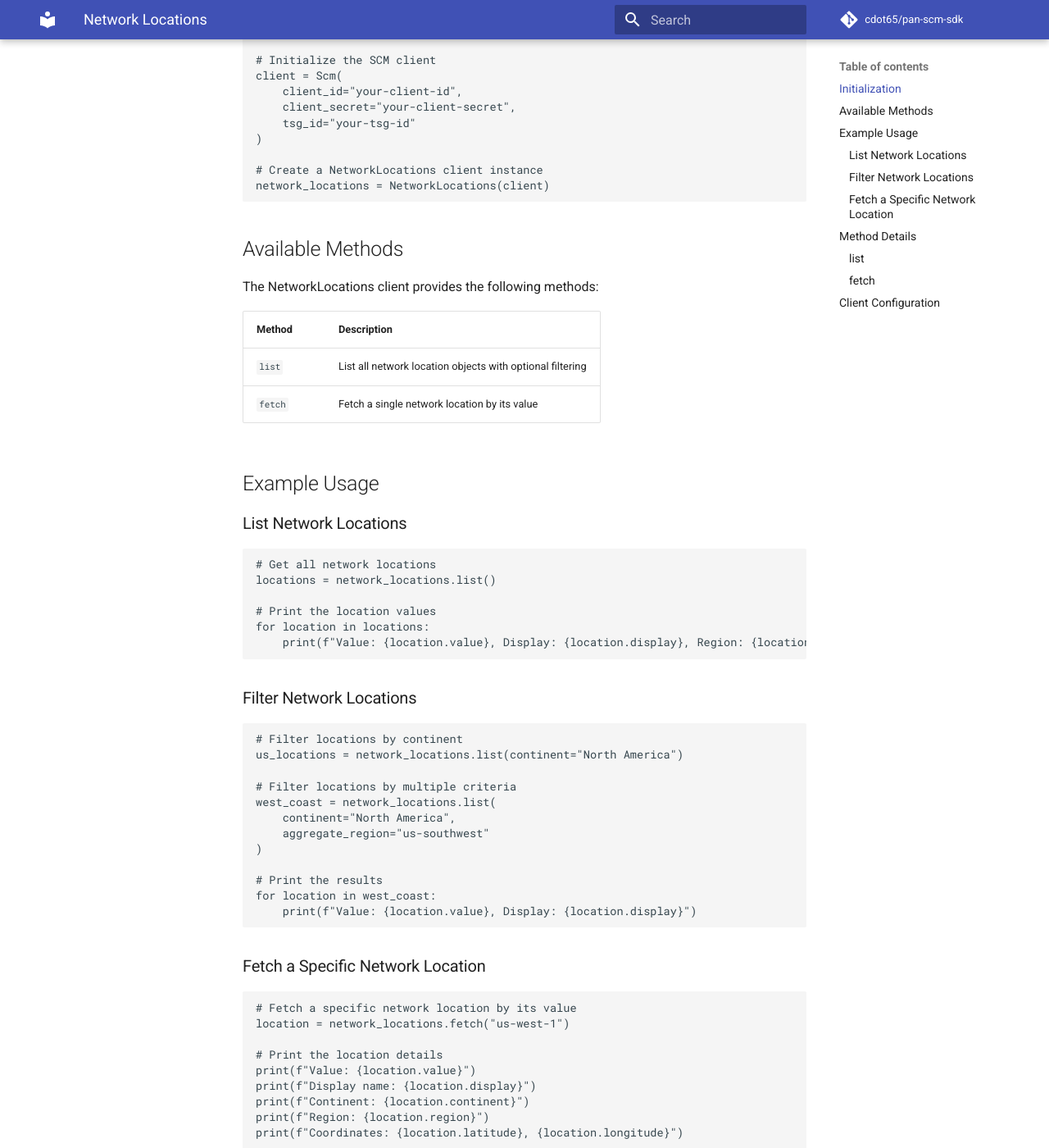
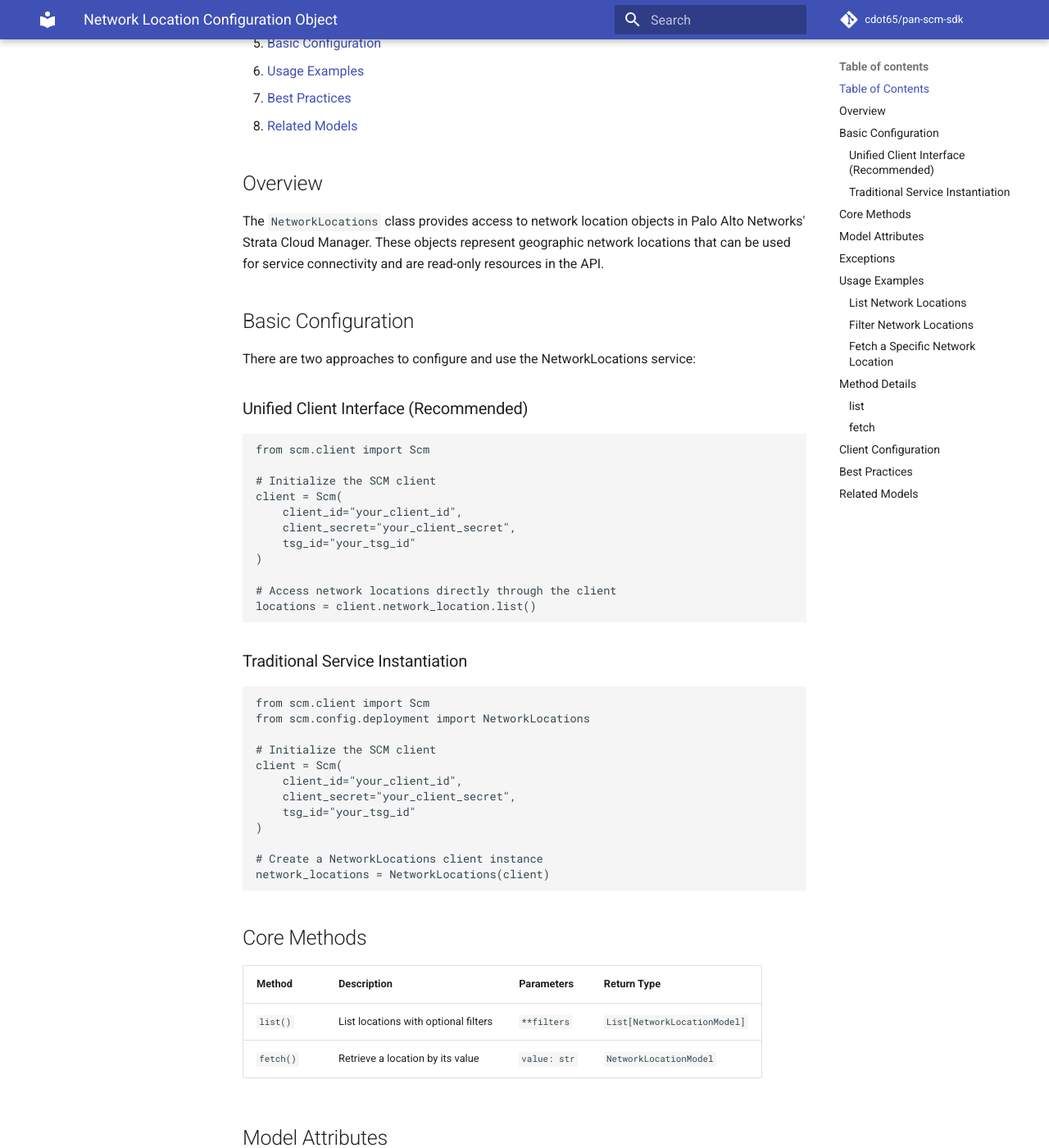
Before and after one commit to cdot65/pan-scm-sdk, an MkDocs documentation site: the page built from docs/sdk/config/deployment/network_locations.md, in a window 1280 px wide and 1400 px high, scrolled down 373 px. Shown: the whole window at 82% size. Built offline with MkDocs 1.6.1 and Material for MkDocs 9.7.7, drawn with Linux system fonts in a browser that asks for light colours; comment, search, counter and statistics services are not loaded; some of the changed text lies outside the part shown.

Commit message:
Fix client service import names in documentation (#153)
* Update README and restructure SDK documentation and imports

Enhanced README for clarity, added detailed usage examples, and included a new "NetworkLocations" service. Adjusted `__init__.py` and client import mappings to align with updated naming conventions and new features.

* Fix client service import names in documentation

- Correct references to client.auth_settings to client.auth_setting
- Correct references to client.agent_versions to client.agent_version
- Update code examples to use correct API client attribute names
- Ensure consistent naming across documentation files

````diff
--- a/docs/sdk/config/deployment/network_locations.md
+++ b/docs/sdk/config/deployment/network_locations.md
@@ -1,8 +1,40 @@
-# Network Locations
+# Network Location Configuration Object
 
-The `NetworkLocations` class provides access to network location objects in Palo Alto Networks' Strata Cloud Manager.
+## Table of Contents
+1. [Overview](#overview)
+2. [Core Methods](#core-methods)
+3. [Model Attributes](#model-attributes)
+4. [Exceptions](#exceptions)
+5. [Basic Configuration](#basic-configuration)
+6. [Usage Examples](#usage-examples)
+7. [Best Practices](#best-practices)
+8. [Related Models](#related-models)
 
-## Initialization
+## Overview
+
+The `NetworkLocations` class provides access to network location objects in Palo Alto Networks' Strata Cloud Manager. These objects represent geographic network locations that can be used for service connectivity and are read-only resources in the API.
+
+## Basic Configuration
+
+There are two approaches to configure and use the NetworkLocations service:
+
+### Unified Client Interface (Recommended)
+
+```python
+from scm.client import Scm
+
+# Initialize the SCM client
+client = Scm(
+    client_id="your_client_id",
+    client_secret="your_client_secret",
+    tsg_id="your_tsg_id"
+)
+
+# Access network locations directly through the client
+locations = client.network_location.list()
+```
+
+### Traditional Service Instantiation
 
 ```python
 from scm.client import Scm
@@ -10,37 +42,71 @@
 
 # Initialize the SCM client
 client = Scm(
-    client_id="your-client-id",
-    client_secret="your-client-secret",
-    tsg_id="your-tsg-id"
+    client_id="your_client_id",
+    client_secret="your_client_secret",
+    tsg_id="your_tsg_id"
 )
 
 # Create a NetworkLocations client instance
 network_locations = NetworkLocations(client)
 ```
 
-## Available Methods
+## Core Methods
 
-The NetworkLocations client provides the following methods:
+| Method     | Description                           | Parameters                | Return Type               |
+|------------|---------------------------------------|---------------------------|---------------------------|
+| `list()`   | List locations with optional filters  | `**filters`              | `List[NetworkLocationModel]` |
+| `fetch()`  | Retrieve a location by its value      | `value: str`             | `NetworkLocationModel`     |
 
-| Method  | Description                                               |
-|---------|-----------------------------------------------------------|
-| `list`  | List all network location objects with optional filtering |
-| `fetch` | Fetch a single network location by its value              |
+## Model Attributes
 
-## Example Usage
+| Attribute        | Type    | Description                                           |
+|------------------|---------|-------------------------------------------------------|
+| `value`          | str     | Unique identifier for the location (e.g., "us-west-1") |
+| `display`        | str     | Human-readable location name                          |
+| `continent`      | str     | Continent where the location exists                   |
+| `region`         | str     | Geographic region of the location                     |
+| `latitude`       | float   | Latitude coordinate                                   |
+| `longitude`      | float   | Longitude coordinate                                  |
+| `aggregate_region` | str   | Higher-level regional grouping                        |
+
+## Exceptions
+
+| Exception                   | HTTP Code | Description                                  |
+|-----------------------------|-----------|----------------------------------------------|
+| `MissingQueryParameterError` | 400      | When value parameter is missing or empty     |
+| `InvalidObjectError`         | 404      | When requested location is not found         |
+
+## Usage Examples
 
 ### List Network Locations
 
 <div class="termy">
 
+<!-- termynal -->
+
 ```python
+from scm.client import Scm
+from scm.exceptions import APIError
+
+# Initialize client
+client = Scm(
+    client_id="your_client_id",
+    client_secret="your_client_secret",
+    tsg_id="your_tsg_id"
+)
+
 # Get all network locations
-locations = network_locations.list()
+try:
+    # Using unified client approach
+    locations = client.network_location.list()
 
-# Print the location values
-for location in locations:
-    print(f"Value: {location.value}, Display: {location.display}, Region: {location.region}")
+    # Print the location values
+    print(f"Found {len(locations)} network locations:")
+    for location in locations:
+        print(f"Value: {location.value}, Display: {location.display}, Region: {location.region}")
+except APIError as e:
+    print(f"Error retrieving network locations: {e.message}")
 ```
 
 </div>
@@ -49,19 +115,36 @@
 
 <div class="termy">
 
+<!-- termynal -->
+
 ```python
-# Filter locations by continent
-us_locations = network_locations.list(continent="North America")
+from scm.client import Scm
+from scm.exceptions import APIError
 
-# Filter locations by multiple criteria
-west_coast = network_locations.list(
-    continent="North America",
-    aggregate_region="us-southwest"
+# Initialize client
+client = Scm(
+    client_id="your_client_id",
+    client_secret="your_client_secret",
+    tsg_id="your_tsg_id"
 )
 
-# Print the results
-for location in west_coast:
-    print(f"Value: {location.value}, Display: {location.display}")
+try:
+    # Filter locations by continent
+    us_locations = client.network_location.list(continent="North America")
+    print(f"Found {len(us_locations)} locations in North America")
+
+    # Filter locations by multiple criteria
+    west_coast = client.network_location.list(
+        continent="North America",
+        aggregate_region="us-southwest"
+    )
+
+    # Print the results
+    print(f"Found {len(west_coast)} locations in US Southwest:")
+    for location in west_coast:
+        print(f"Value: {location.value}, Display: {location.display}")
+except APIError as e:
+    print(f"Error filtering network locations: {e.message}")
 ```
 
 </div>
@@ -70,16 +153,34 @@
 
 <div class="termy">
 
+<!-- termynal -->
+
 ```python
-# Fetch a specific network location by its value
-location = network_locations.fetch("us-west-1")
+from scm.client import Scm
+from scm.exceptions import InvalidObjectError, MissingQueryParameterError
 
-# Print the location details
-print(f"Value: {location.value}")
-print(f"Display name: {location.display}")
-print(f"Continent: {location.continent}")
-print(f"Region: {location.region}")
-print(f"Coordinates: {location.latitude}, {location.longitude}")
+# Initialize client
+client = Scm(
+    client_id="your_client_id",
+    client_secret="your_client_secret",
+    tsg_id="your_tsg_id"
+)
+
+try:
+    # Fetch a specific network location by its value
+    location = client.network_location.fetch("us-west-1")
+
+    # Print the location details
+    print(f"Successfully retrieved location:")
+    print(f"Value: {location.value}")
+    print(f"Display name: {location.display}")
+    print(f"Continent: {location.continent}")
+    print(f"Region: {location.region}")
+    print(f"Coordinates: {location.latitude}, {location.longitude}")
+except MissingQueryParameterError:
+    print("Error: Location value cannot be empty")
+except InvalidObjectError:
+    print("Error: Location not found")
 ```
 
 </div>
@@ -111,12 +212,25 @@
 
 <div class="termy">
 
+<!-- termynal -->
+
 ```python
+from scm.client import Scm
+
+# Initialize client
+client = Scm(
+    client_id="your_client_id",
+    client_secret="your_client_secret",
+    tsg_id="your_tsg_id"
+)
+
 # List all locations in Europe
-europe_locations = network_locations.list(continent="Europe")
+europe_locations = client.network_location.list(continent="Europe")
+print(f"Found {len(europe_locations)} locations in Europe")
 
 # List specific regions
-regions = network_locations.list(region=["us-west2", "us-east4"])
+regions = client.network_location.list(region=["us-west2", "us-east4"])
+print(f"Found {len(regions)} locations in specific regions")
 ```
 
 </div>
@@ -146,13 +260,29 @@
 
 <div class="termy">
 
+<!-- termynal -->
+
 ```python
+from scm.client import Scm
+from scm.exceptions import InvalidObjectError, MissingQueryParameterError
+
+# Initialize client
+client = Scm(
+    client_id="your_client_id",
+    client_secret="your_client_secret",
+    tsg_id="your_tsg_id"
+)
+
 # Fetch a location by its value
 try:
-    location = network_locations.fetch("us-west-1")
+    location = client.network_location.fetch("us-west-1")
     print(f"Found location: {location.display}")
+    print(f"Continent: {location.continent}")
+    print(f"Region: {location.region}")
+except MissingQueryParameterError:
+    print("Error: Location value cannot be empty")
 except InvalidObjectError:
-    print("Location not found")
+    print("Error: Location not found")
 ```
 
 </div>
@@ -162,12 +292,42 @@
 The `NetworkLocations` client can be configured with a custom maximum limit for API requests:
 
 ```python
-# Set a custom maximum limit (default is 200)
+from scm.client import Scm
+from scm.config.deployment import NetworkLocations
+
+# Initialize client
+client = Scm(
+    client_id="your_client_id",
+    client_secret="your_client_secret",
+    tsg_id="your_tsg_id"
+)
+
+# Option 1: Set a custom maximum limit during initialization (default is 200)
 network_locations = NetworkLocations(client, max_limit=500)
 
-# Or update it later
+# Option 2: Update it later
 network_locations.max_limit = 300
 ```
 
+## Best Practices
+
+1. **API Efficiency**
+   - Use filtering parameters to reduce the amount of data returned
+   - Cache location data when appropriate to reduce API calls
+   - Use specific filters when you know what location you're looking for
+
+2. **Error Handling**
+   - Always implement proper exception handling for `fetch()` operations
+   - Validate location values before making API calls
+   - Provide meaningful error messages to users
+
+3. **Performance**
+   - Consider storing frequently used location information locally
+   - Limit the number of network location requests in performance-critical code paths
+
+## Related Models
+
+- [`NetworkLocationModel`](/sdk/models/deployment/network_locations/)
+
 !!! note "Read-Only Operations"
     The NetworkLocations API only supports read operations (list and fetch). Create, update, and delete operations are not available for this endpoint.
````
Also changed, not shown: README.md (+335 -43 lines), docs/sdk/config/mobile_agent/agent_versions.md (+9 -9 lines), docs/sdk/config/mobile_agent/auth_settings.md (+15 -15 lines), docs/sdk/index.md (+8 -15 lines), 2 other files.
